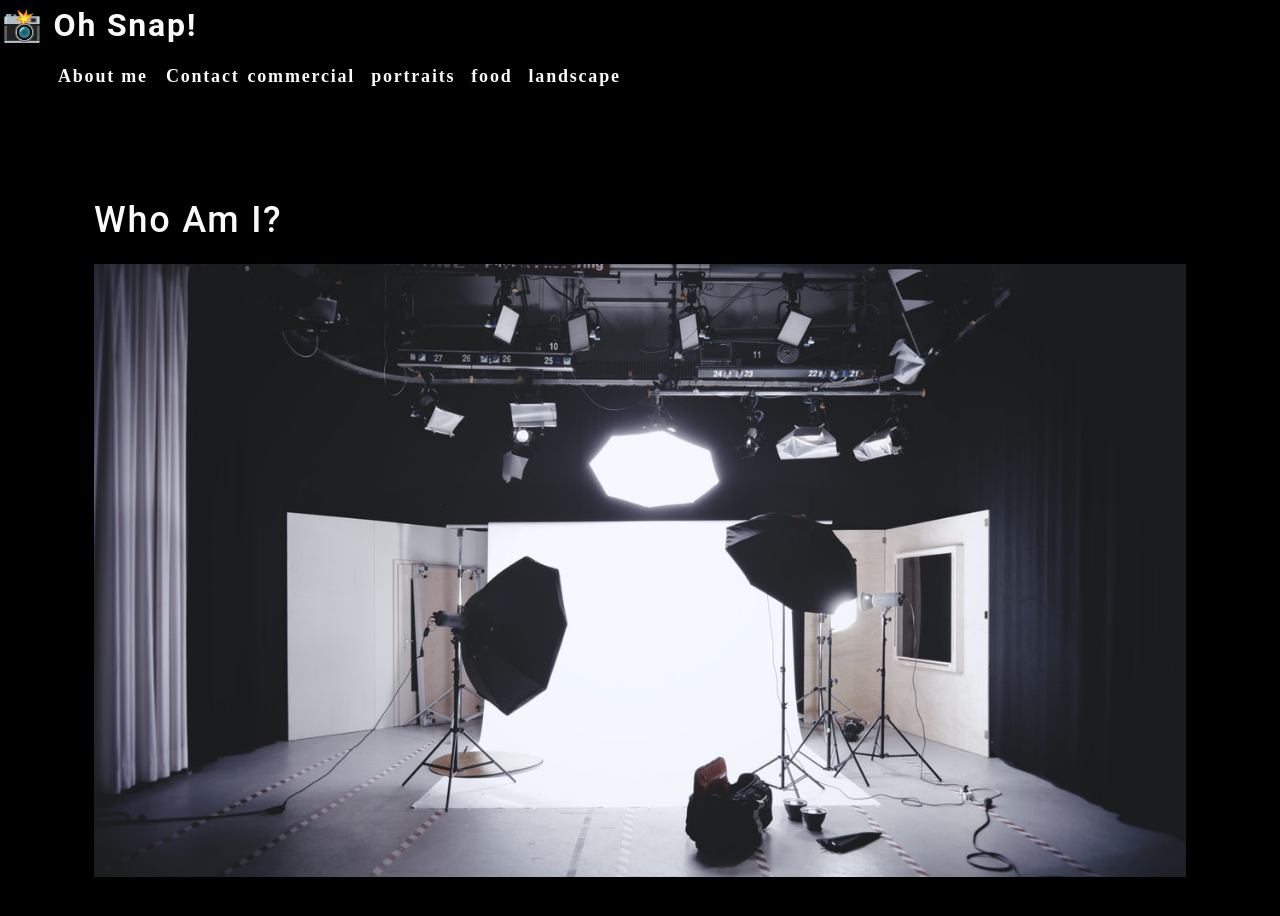
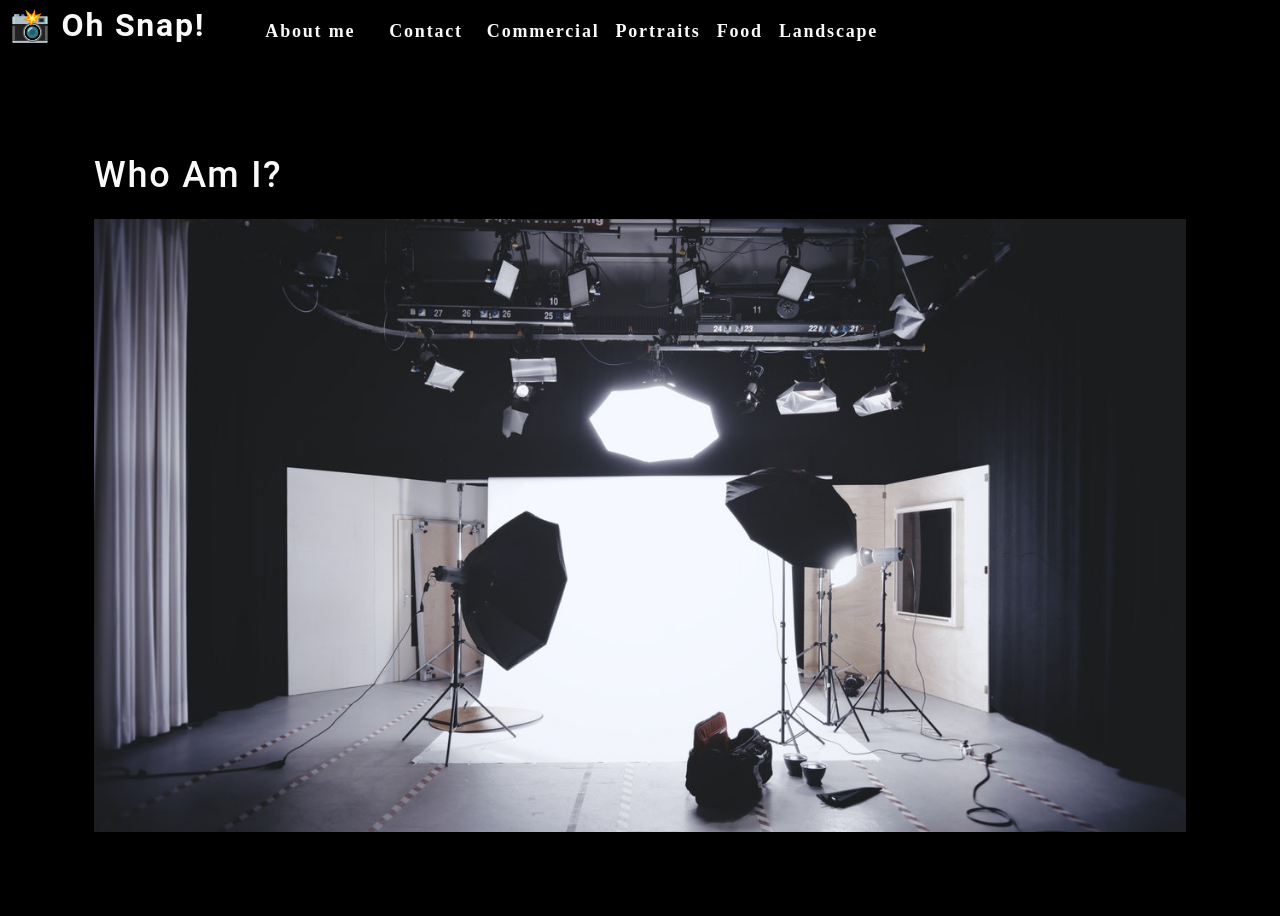
Before and after one commit to gstrehlow/photo-port, a React (Create React App) app: page / in a window 1280 px wide. Shown: the top 916 px of the page. Built offline with nearby package versions, Linux system fonts and the light colour scheme.

Commit message:
finished react tests for Nav components/debugging

```diff
--- a/src/components/Nav/index.js
+++ b/src/components/Nav/index.js
@@ -1,48 +1,48 @@
 import React from "react";
+import { capitalizeFirstLetter } from "../../utils/helpers";
 
 function Nav() {
-    function categorySelected(name) {
-        console.log(`${name} clicked`)
-      }
-  const categories = [
-    {
-      name: "commercial",
-      description:
-        "Photos of grocery stores, food trucks, and other commercial projects",
-    },
-    { name: "portraits", description: "Portraits of people in my life" },
-    { name: "food", description: "Delicious delicacies" },
-    {
-      name: "landscape",
-      description: "Fields, farmhouses, waterfalls, and the beauty of nature",
-    },
+
+  const  categories = [
+    { name: 'commercial', description: 'Photos of grocery stores, food trucks, and other commercial projects' },
+    { name: 'portraits', description: 'Portraits of people in my life' },
+    { name: 'food', description: 'Delicious delicacies' },
+    { name: 'landscape', description: 'Fields, farmhouses, waterfalls, and the beauty of nature' }
   ];
+
+  const handleClick = (item) => {
+    console.log(item);
+    return item;
+  };
+
   return (
-    <header>
+    <header className="flex-row px-1">
       <h2>
-        <a href="/">
-          <span role="img" aria-label="camera">
-            {" "}
-            📸
-          </span>{" "}
-          Oh Snap!
+        <a data-testid="link" href="/">
+          <span role="img" aria-label="camera"> 📸</span> Oh Snap!
         </a>
       </h2>
       <nav>
         <ul className="flex-row">
           <li className="mx-2">
-            <a href="#about">About me</a>
+            <a data-testid="about" href="#about" onClick={() => handleClick("About")}>
+              About me
+            </a>
           </li>
-          <li>
-            <span>Contact</span>
+          <li className={"mx-2"}>
+            <span onClick={() => handleClick('Contact')}>
+              Contact
+            </span>
           </li>
-          {categories.map((category) => (
-            <li className="mx-1" key={category.name}>
-              <span onClick={() => categorySelected(category.name)}>
-              {category.name}
-              </span>
-            </li>
-          ))}
+          {
+            categories.map((category) => (
+              <li className="mx-1" key={category.name} >
+                <span onClick={() => { handleClick(category.name); }}>
+                 {capitalizeFirstLetter(category.name)}
+                </span>
+              </li>
+            ))
+          }
         </ul>
       </nav>
     </header>
```
Also changed, not shown: 2 other files (tests, documents, lock files or other folders).
